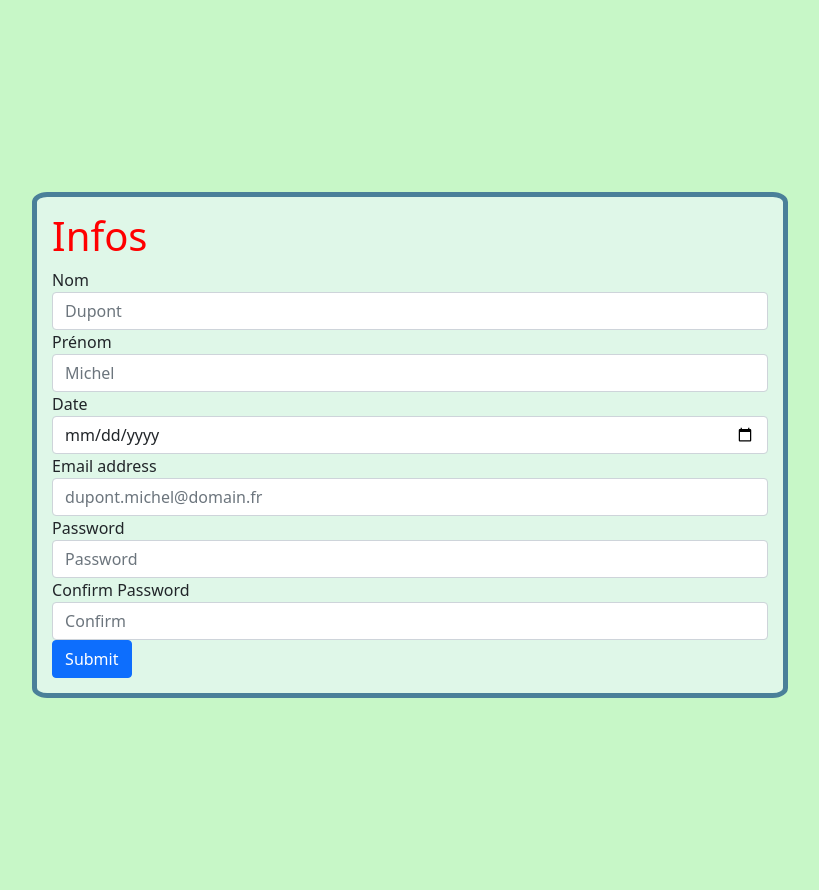
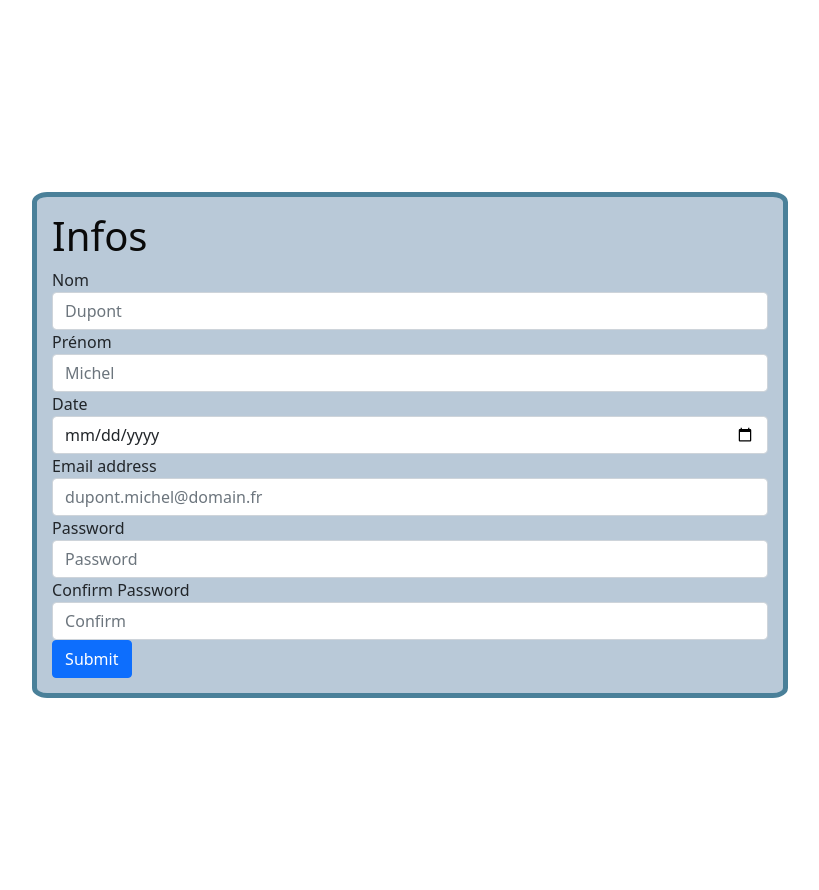
Before and after one commit to Flashcast09/project, a PHP site: page / in a window 1280 px wide. Shown: the whole page, without its empty margins (230-1049 px from the left). Run offline with PHP 8.4, Linux system fonts and the light colour scheme; some libraries are stand-ins or nearby versions.

Commit message:
26-01-2022

```diff
--- a/essais codage/animation css js/formulaire-kevin/css/styles.css
+++ b/essais codage/animation css js/formulaire-kevin/css/styles.css
@@ -1,5 +1,5 @@
 body{
-    background-color: rgb(199, 247, 199);
+    background-color: rgb(255, 255, 255);
 }
 .boite{
     padding: 15%;
@@ -8,20 +8,20 @@ form{
     padding: 2%;
     border:5px rgb(74, 128, 153) solid;
     border-radius: 2%;
-    background-color: rgba(240, 248, 255, 0.589);
+    background-color: rgba(136, 164, 189, 0.589);
 }
 p{
-    color:red;
+    color:rgb(134, 0, 0);
     font-size: 0.8em;
     font:italic;
 }
 h1{
-    color:red;
+    color:rgb(10, 10, 10);
 }
 input{
     box-shadow: none !important;
 }
 input:focus{
-    border:red 1px solid !important;
+    border:rgb(180, 9, 9) 1px solid !important;
 
 }
--- a/essais codage/animation css js/formulaire-kevin/index.html
+++ b/essais codage/animation css js/formulaire-kevin/index.html
@@ -14,7 +14,7 @@
     <form>
         <h1>Infos</h1>
         <label for="nom">Nom</label>
-        <input class="form-control nom" type="text" placeholder="Dupont">
+        <input class="form-control nom" type="text" placeholder="Dupont ">
 
 
         <label for="prenom">Prénom</label>
--- a/essais codage/animation css js/formulaire-kevin/js/form.js
+++ b/essais codage/animation css js/formulaire-kevin/js/form.js
@@ -2,11 +2,11 @@ let form = document.querySelector('form'); // il lui donne un nom puis choppe la
 let ecoute_Nom = document.querySelector('.nom'); // il lui donne un nom puis choppe la classe
 let ecoute_Prenom = document.querySelector('.prenom');// il lui donne un nom puis choppe la classe
 let ecoute_Date = document.querySelector('.date');// il lui donne un nom puis choppe la classe
-let ecoute_Mail = document.querySelector('.mail');// il lui donne un nom puis choppe la classe
+let ecoute_Mail = document.querySelector('.mail');// il lui donne un nom puis choppe la classe     //on recup tous les inputs form et button
 let ecoute_Pwd = document.querySelector('.pwd');// il lui donne un nom puis choppe la classe
 let ecoute_Cpwd = document.querySelector('.cpwd');// il lui donne un nom puis choppe la classe
 let submit = document.querySelector('button');// il lui donne un nom puis choppe la classe
-let compteur = 0; // +1 pour chaque ligne d'infos valide
+let compteur = 0; // +1 pour chaque ligne d'infos valide sinon 0
 
 submit.addEventListener('click',function(){ // fonction du bouton submit on écoute ce que ça produit
 
@@ -29,19 +29,19 @@ submit.addEventListener('click',function(){ // fonction du bouton submit on éco
         compteur = compteur + 1
     }else{
         ecoute_Date.insertAdjacentHTML("beforebegin", '<p>et avec une date?</p>');
-    }
-    if(ecoute_Mail.value.indexOf('@') == -1){
-        ecoute_Mail.insertAdjacentHTML("beforebegin", '<p> essaies avec une vraie adresse mail pour voir!</p>');
+    } // importe du texte qui n'existe pas dans le code en message d'erreur
+    if(ecoute_Mail.value.indexOf('@ && .') == -1){ // vérifie la condition de présence de l'arobase
+        ecoute_Mail.insertAdjacentHTML("beforebegin", '<p> essaies avec une vraie adresse mail pour voir!</p>'); // importe du texte qui n'existe pas dans le code en message d'erreur
     }else{
         compteur = compteur + 1;
     }
-    if(ecoute_Pwd.value != ecoute_Cpwd.value || ecoute_Pwd < 8){
+    if(ecoute_Pwd.value != ecoute_Cpwd.value || ecoute_Pwd < 8){ // on compare le password avec la confirmation avec un "ou"
         ecoute_Pwd.insertAdjacentHTML("beforebegin", '<p> Mdp trop petit comme ton cerveau ou different de ta confirmation de Mdp et la je peux rien pour toi...</p>');
-    }else{
+    }else{ // importe du texte qui n'existe pas dans le code en message d'erreur
         compteur = compteur + 1;
     }
 
-    if(compteur==5){
+    if(compteur==5){ // si toutes les infos sont valides alors le compteur sera a 5 validera toutes les infos avec une alerte et les valeurs des inputs seront reset
         ecoute_Nom.value="";
         ecoute_Prenom.value="";
         ecoute_Date.value="";
@@ -50,7 +50,7 @@ submit.addEventListener('click',function(){ // fonction du bouton submit on éco
         ecoute_Cpwd.value="";
         alert("c'est good! les infos sont sur le serveur")
     }else{
-        compteur = 0;
+        compteur = 0; // si un ou plusieurs inputs sont pas bons le compteur est reset.
     }
 
 })
```
